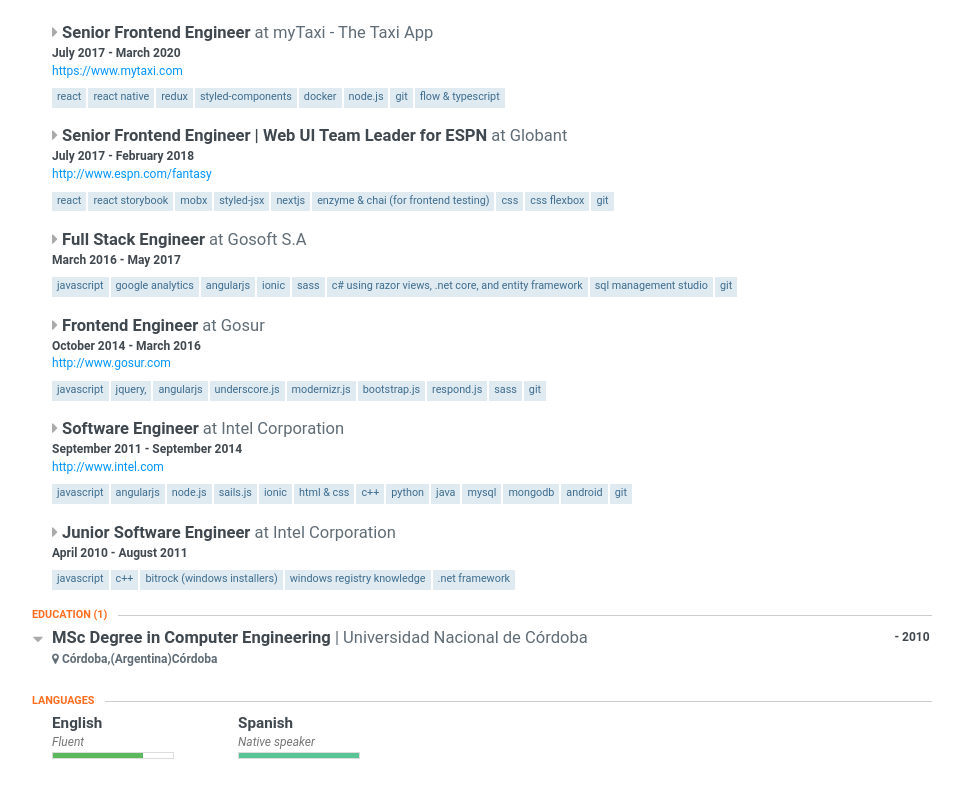
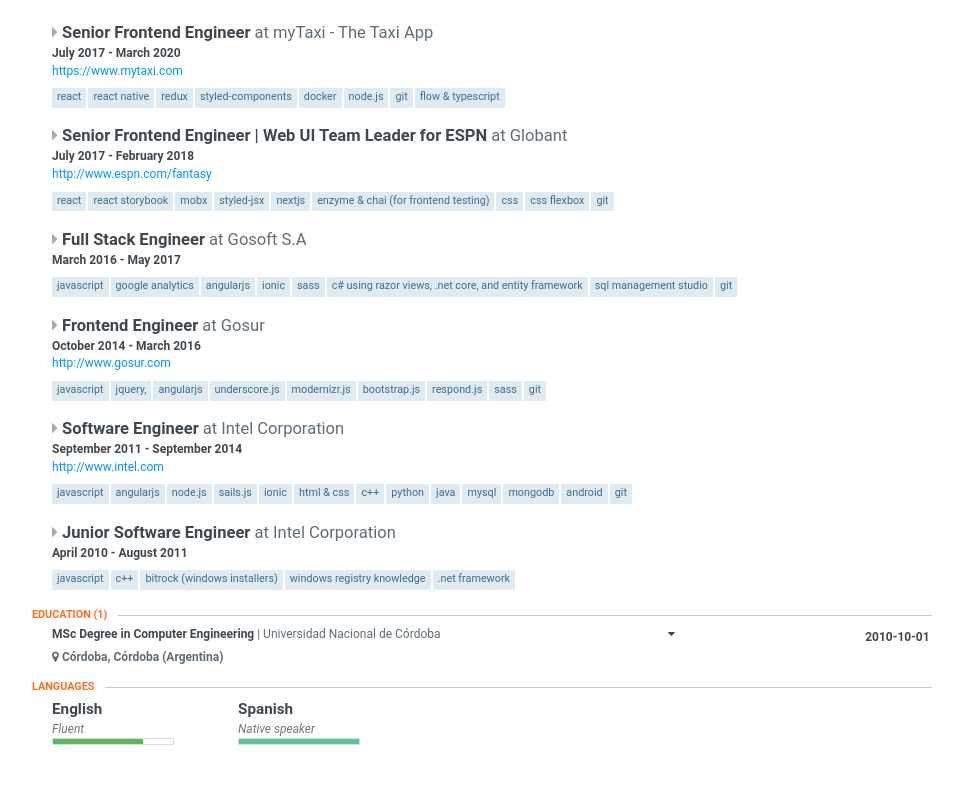
Before and after one commit to chmartinez/chmartinez.github.io, a React (Create React App) app: page / in a window 1280 px wide. Shown: the part 611-1408 px from the top of the page, without its empty margins (158-1121 px from the left). Built offline with nearby package versions, Linux system fonts and the light colour scheme; some icons are missing.

Commit message:
refactor(Education): Add 1st version of new component

```diff
--- a/src/components/Resume.tsx
+++ b/src/components/Resume.tsx
@@ -3,7 +3,7 @@ import { useRef, useEffect } from 'react'
 import './resume.css'
 import datum from '../data.json'
 import type { Resume } from './resume/types'
-import { HeaderInfo, Skills, WorkExperience } from './resume/'
+import { Education, HeaderInfo, Skills, WorkExperience } from './resume/'
 
 function MyResume() {
     const resume = useRef<HTMLDivElement>(null)
@@ -19,42 +19,7 @@ function MyResume() {
             <HeaderInfo data={data.basics} />
             <Skills skills={data.skills} />
             <WorkExperience experience={data.work} />
-
-            <section className='section education'>
-                <header>
-                    <h2 className='section-title'>
-                        Education <span className='item-count'>(1)</span>
-                    </h2>
-                </header>
-                <section id='education'>
-                    <header className='clear'>
-                        <span className='space-left'>
-                            <span className='fa fa-caret-down'></span>
-                        </span>
-                        <div className='header-left'>
-                            <div className='studyType'>
-                                MSc Degree in Computer Engineering
-                            </div>
-                            <div className='institution'>
-                                Universidad Nacional de Córdoba
-                            </div>
-                        </div>
-                        <div className='date'>
-                            <span className='endDate'>- 2010</span>
-                        </div>
-                    </header>
-
-                    <span className='location'>
-                        <span className='fa fa-map-marker'></span>
-                        <span className='city'>Córdoba,</span>
-                        <span className='countryCode'>(Argentina)</span>
-                        <span className='region'>Córdoba</span>
-                    </span>
-
-                    <div className='item display' style={{ opacity: 1 }}></div>
-                </section>
-            </section>
-
+            <Education educations={data.education} />
             <section className='section languages margin1'>
                 <header>
                     <h2 className='section-title'>Languages</h2>
--- /dev/null
+++ b/src/components/resume/Education.tsx
@@ -0,0 +1,47 @@
+import type { Education as EducationType } from './types'
+
+type Props = { educations: Array<EducationType> }
+
+function Education({ educations }: Props) {
+    return (
+        <section className='section education'>
+            <header>
+                <h2 className='section-title'>
+                    Education{' '}
+                    <span className='item-count'>{`(${educations.length})`}</span>
+                </h2>
+            </header>
+            <section id='education'>
+                {educations.map((education) => (
+                    <div key={education.id}>
+                        <header className='clear'>
+                            <span className='space-left'>
+                                <span className='fa fa-caret-down'></span>
+                            </span>
+                            <div className='header-left'>
+                                <div className='studyType'>
+                                    {education.studyType}
+                                </div>
+                                <div className='institution'>
+                                    {education.institution}
+                                </div>
+                            </div>
+                            <div className='date'>
+                                <span className='endDate'>{`${education.endDate}`}</span>
+                            </div>
+                        </header>
+                        <span className='location'>
+                            <span className='fa fa-map-marker'></span>
+                            <span className='city'>{`${education.location.city}, `}</span>
+                            <span className='region'>
+                                {education.location.region}
+                            </span>
+                            <span className='countryCode'>{` (${education.location.countryCode})`}</span>
+                        </span>
+                    </div>
+                ))}
+            </section>
+        </section>
+    )
+}
+export default Education
--- a/src/components/resume/index.tsx
+++ b/src/components/resume/index.tsx
@@ -1,3 +1,4 @@
-export { default as WorkExperience } from './WorkExperience/'
+export { default as Education } from './Education'
 export { default as HeaderInfo } from './HeaderInfo'
 export { default as Skills } from './Skills'
+export { default as WorkExperience } from './WorkExperience/'
--- a/src/components/resume/types.d.ts
+++ b/src/components/resume/types.d.ts
@@ -23,6 +23,7 @@ export type Basics = {
 }
 
 export type Education = {
+    id: string
     institution: string
     studyType: string
     endDate: string
--- a/src/data.json
+++ b/src/data.json
@@ -27,6 +27,7 @@
     },
     "education": [
         {
+            "id": "1",
             "institution": "Universidad Nacional de Córdoba",
             "studyType": "MSc Degree in Computer Engineering",
             "endDate": "2010-10-01",
```
